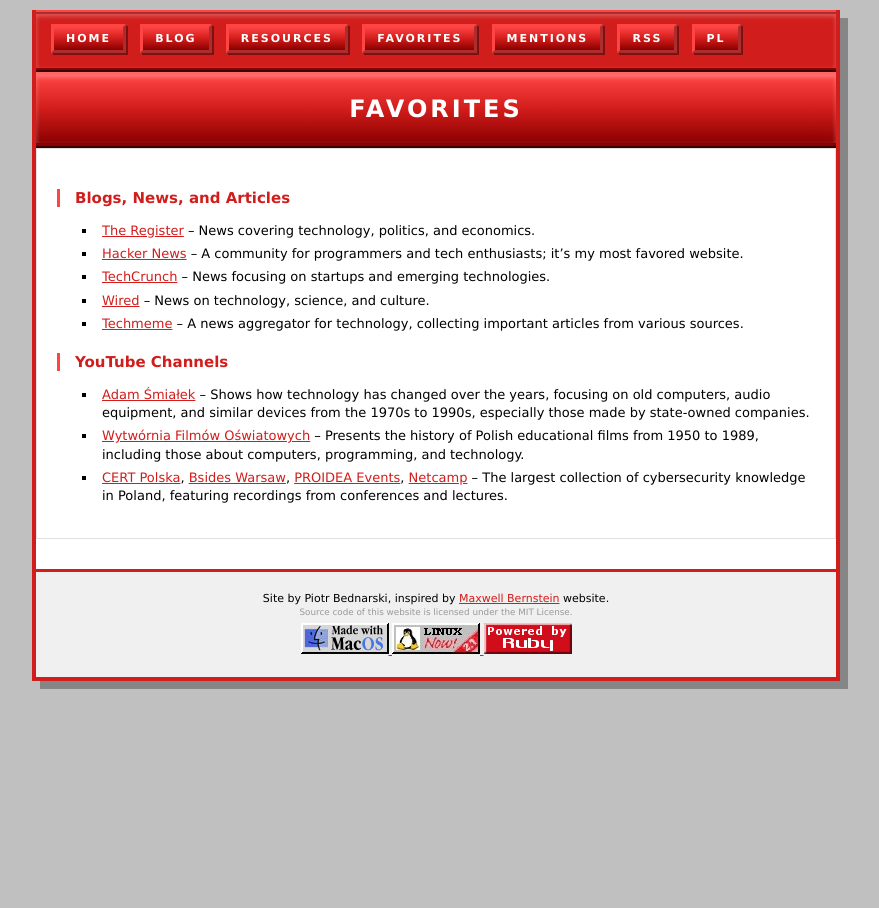
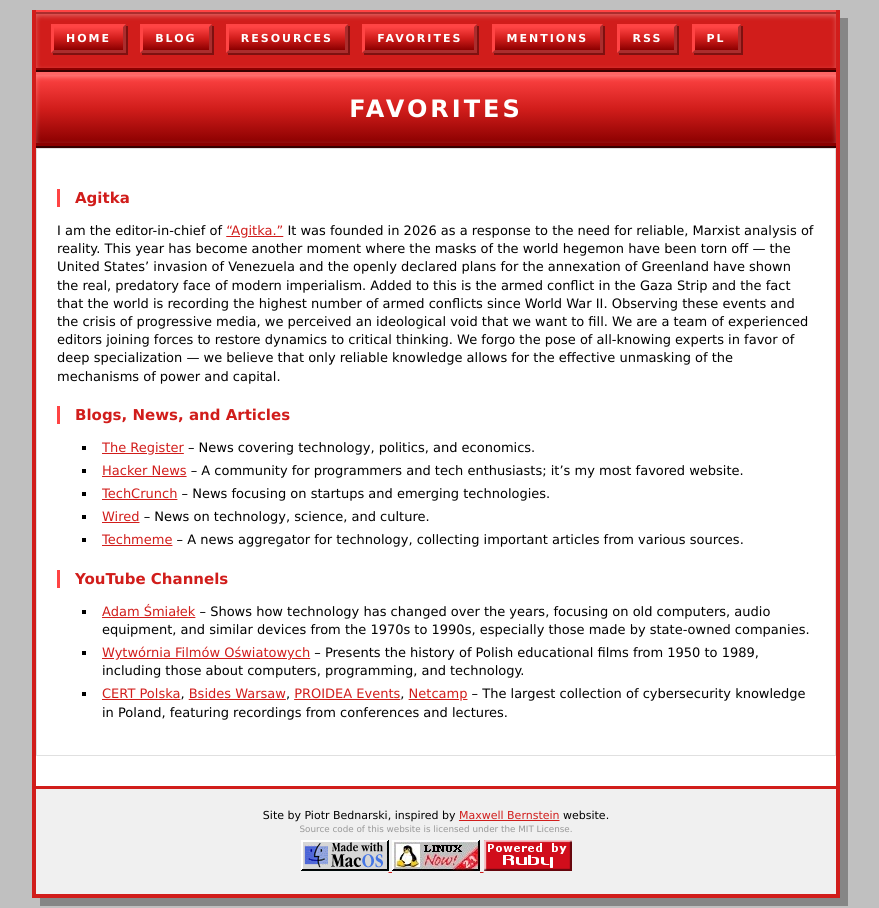
Before and after one commit to piotrmaciejbednarski/piotrmaciejbednarski.github.io, a Jekyll site: the page built from en/favorites.md, in a window 1280 px wide. Shown: the whole page, without its empty margins (204-1083 px from the left). Built offline with Jekyll 4.4.1, drawn with Linux system fonts in a browser that asks for light colours.

Commit message:
Add description of "Agitka" editorial project to favorites pages

```diff
--- a/en/favorites.md
+++ b/en/favorites.md
@@ -5,6 +5,10 @@ description: My favorite blogs, news, articles, and YouTube channels.
 lang: en
 permalink: /en/favorites/
 ---
+
+### Agitka
+
+I am the editor-in-chief of ["Agitka."](https://agitka.app/) It was founded in 2026 as a response to the need for reliable, Marxist analysis of reality. This year has become another moment where the masks of the world hegemon have been torn off — the United States' invasion of Venezuela and the openly declared plans for the annexation of Greenland have shown the real, predatory face of modern imperialism. Added to this is the armed conflict in the Gaza Strip and the fact that the world is recording the highest number of armed conflicts since World War II. Observing these events and the crisis of progressive media, we perceived an ideological void that we want to fill. We are a team of experienced editors joining forces to restore dynamics to critical thinking. We forgo the pose of all-knowing experts in favor of deep specialization — we believe that only reliable knowledge allows for the effective unmasking of the mechanisms of power and capital.
 
 ### Blogs, News, and Articles
 
```
Also changed, not shown: pl/favorites.md (+4 -0 lines).
